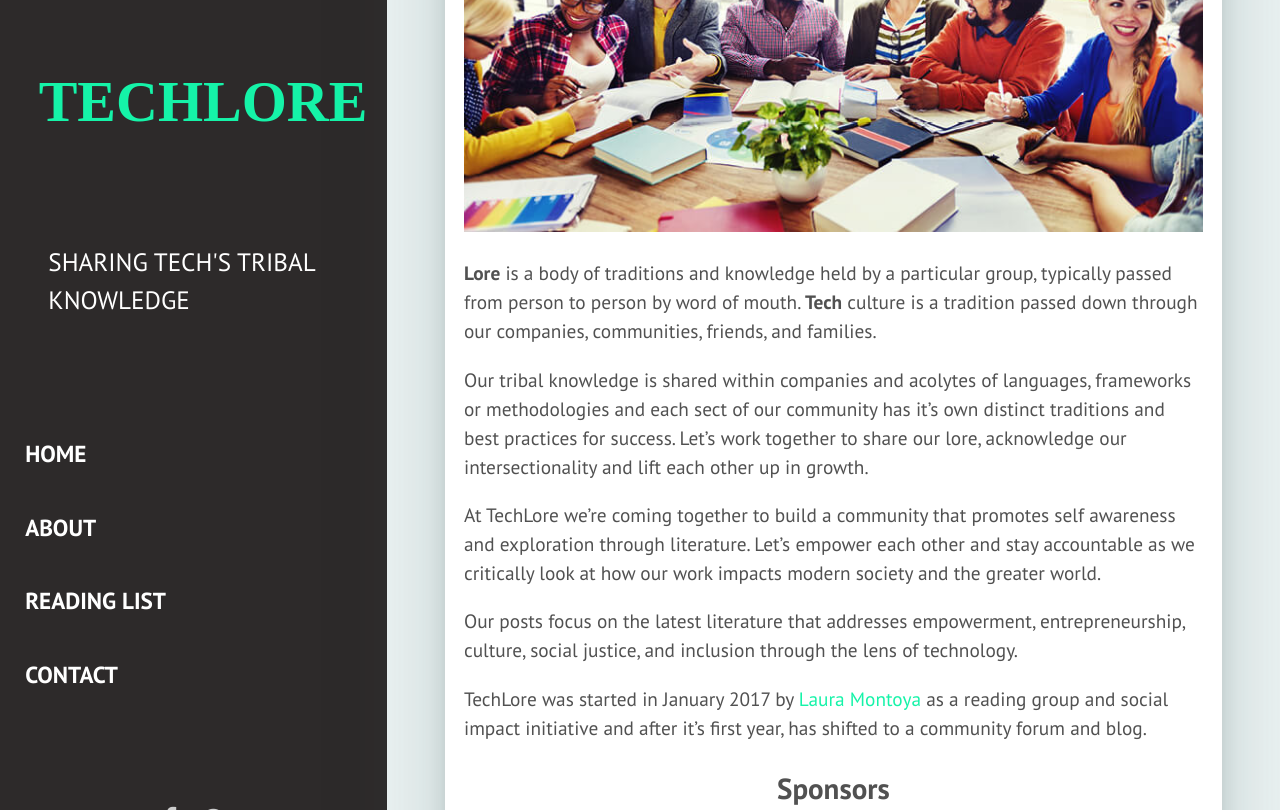
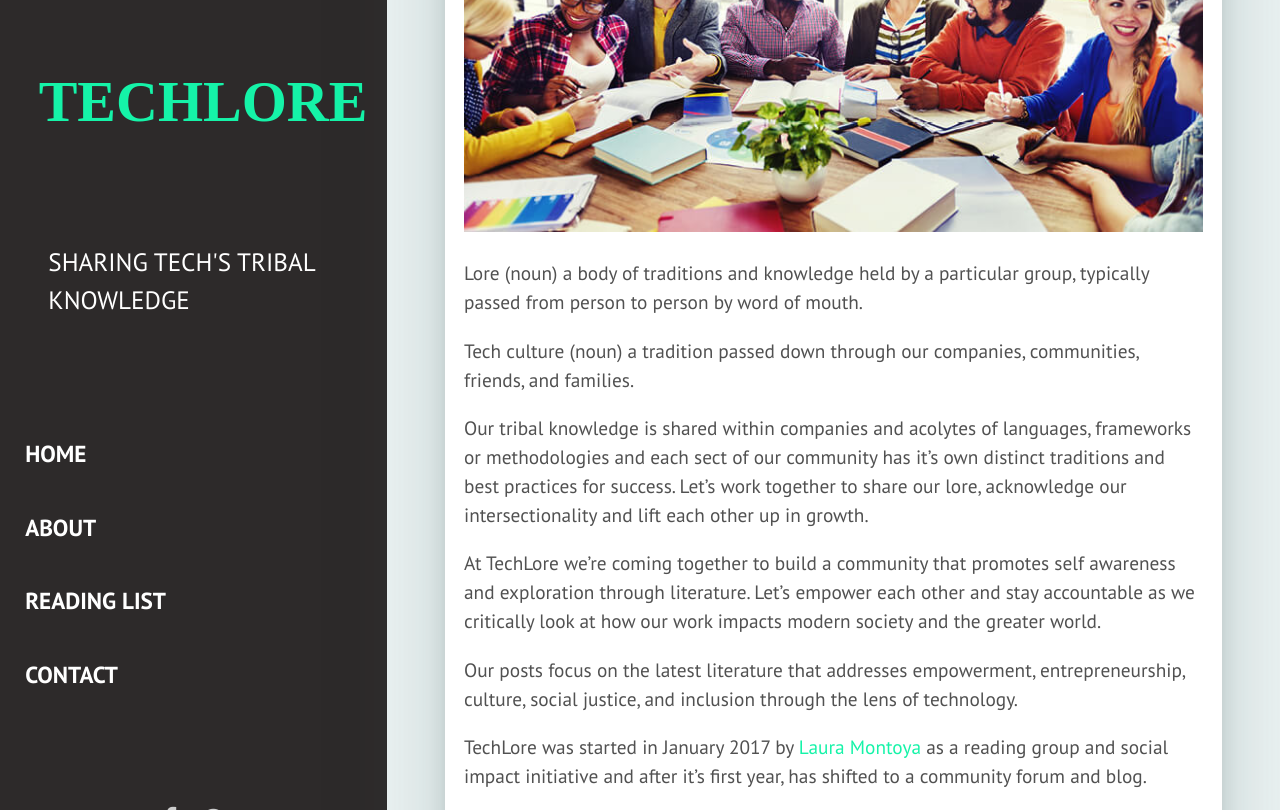
Before and after one commit to Tech-Lore/tech-lore.github.io, a Jekyll site: the page built from _pages/about.html, in a window 1280 px wide and 900 px high, scrolled down 649 px, cut to the strip 0-810 px from the top of the window. Built offline with Jekyll 4.4.1, drawn with Linux system fonts in a browser that asks for light colours; some web fonts are replaced; comment, search, counter and statistics services are not loaded.

Commit message:
update about

```diff
--- a/_pages/about.html
+++ b/_pages/about.html
@@ -7,7 +7,9 @@ img: logo.png
 
 ![TechLore Logo](/assets/img/techlore.jpg){:class="img-responsive"}
 
-**Lore** is a body of traditions and knowledge held by a particular group, typically passed from person to person by word of mouth. **Tech** culture is a tradition passed down through our companies, communities, friends, and families.
+Lore (noun)  a body of traditions and knowledge held by a particular group, typically passed from person to person by word of mouth.
+
+Tech culture (noun)  a tradition passed down through our companies, communities, friends, and families.
 
 
 Our tribal knowledge is shared within companies and acolytes of languages, frameworks or methodologies and each sect of our community has it's own distinct traditions and best practices for success. Let’s work together to share our lore, acknowledge our intersectionality and lift each other up in growth.
```
Also changed, not shown: README.md, 7 other files.
